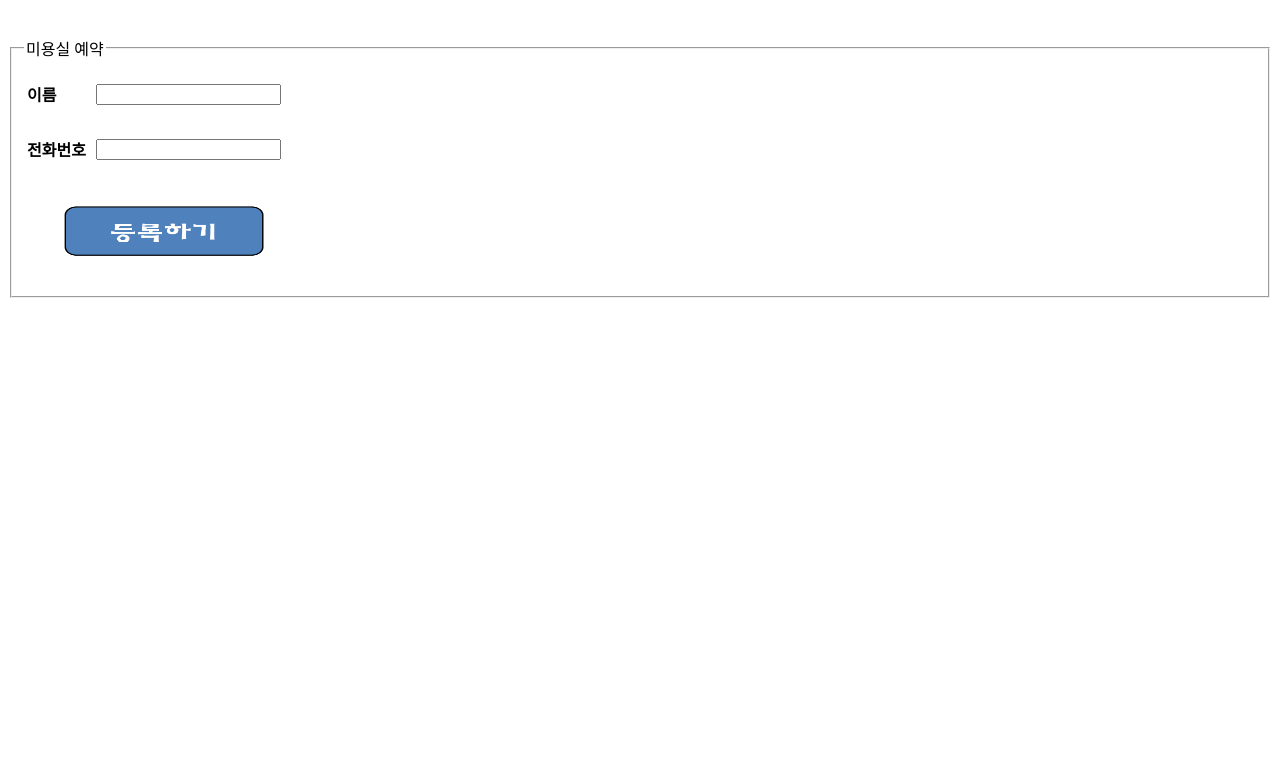
After one commit to dohui-son/-Course-DB-project, a PHP site: page /appointment.php in a window 1280 px wide. The commit adds this page. Shown: the top 783 px of the page. Run offline with PHP 8.4, Linux system fonts and the light colour scheme.

Commit message:
예약기능 추가

```diff
--- /dev/null
+++ b/appointment.php
@@ -0,0 +1,38 @@
+<!DOCTYPE HTML PUBLIC "-//W3C//DTD HTML 4.0 Transitional//EN">
+<html>
+<head>
+<meta http-equiv="Content-Type" content="text/html;" charset="utf-8">
+<title>미용실 예약</title>
+<script src="http://code.jquery.com/jquery-latest.js"></script>
+<?
+    include "dbconn.php";
+?>
+<style>
+</style>
+
+<script type="text/javascript">
+</script>
+</head>
+<body>
+    <!-- for client to make appointment-->
+    <form action="appointment2.php" name="form" method="post" style="margin-top:10px;">
+        <fieldset>
+            <legend>미용실 예약</legend>
+            <table width="280" height="220">
+                <!-- name number -->
+				<tr>
+					<td><b>이름</b></td>
+					<td><input type="text" name="name"></td>
+				</tr>
+				<!-- telephone number -->
+				<tr>
+					<td><b>전화번호</b></td>
+					<td><input type="text" name="telephone_number"></td>
+				</tr>
+                <!-- submit button -->
+				<tr><td colspan="3"><center><img src="img/reg_bt2.png" width="200" height="50" onclick="document.form.submit();"></center></td></tr>
+            </table>
+        </fieldset>
+    </form>
+</body>
+</html>
```
Also changed, not shown: main.php (+9 -1 lines), package-lock.json (added).
